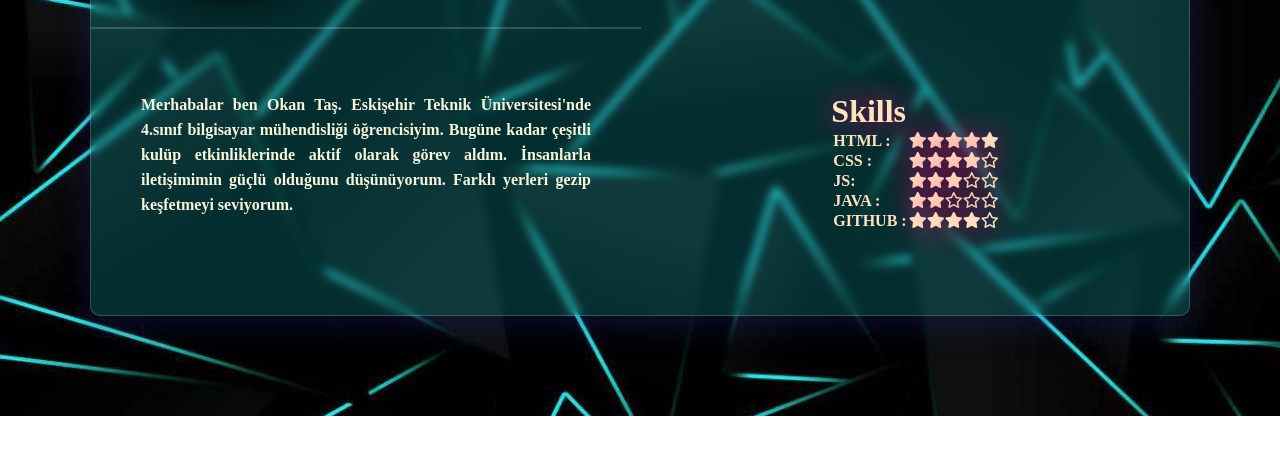
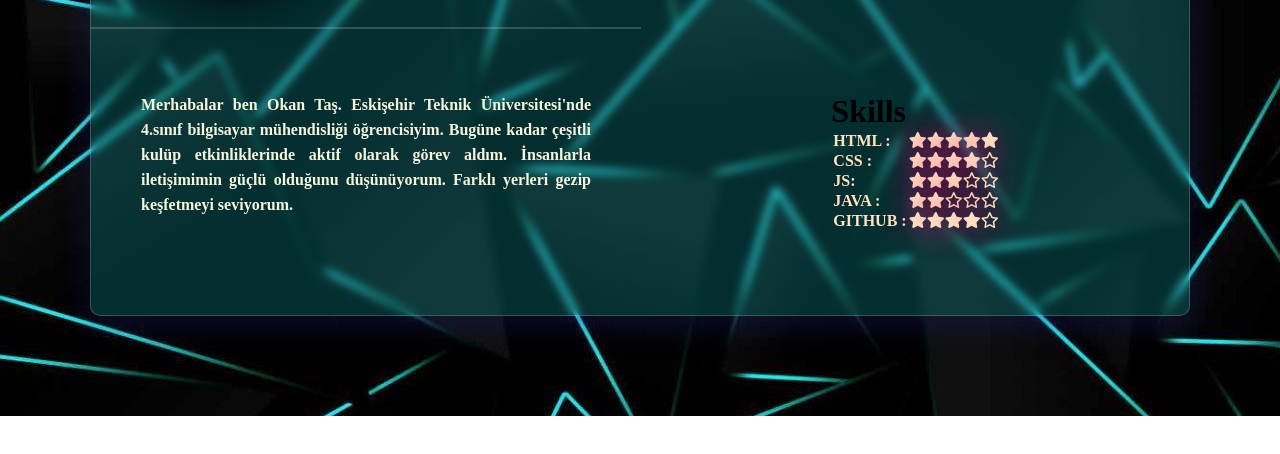
Before and after one commit to okantas/myCV, a plain HTML site: page index.html in a window 1280 px wide. Shown: the part 334-788 px from the top of the page. Drawn offline with Linux system fonts and the light colour scheme.

Commit message:
last one

```diff
--- a/style.css
+++ b/style.css
@@ -132,7 +132,7 @@ a{
     color: bisque;
     text-shadow: 0 0 30px #e60073;
 }
-.skills h1{
+.skills h1g{
     color: bisque;
     text-shadow: 0 0 30px #e60073;
 }
```
